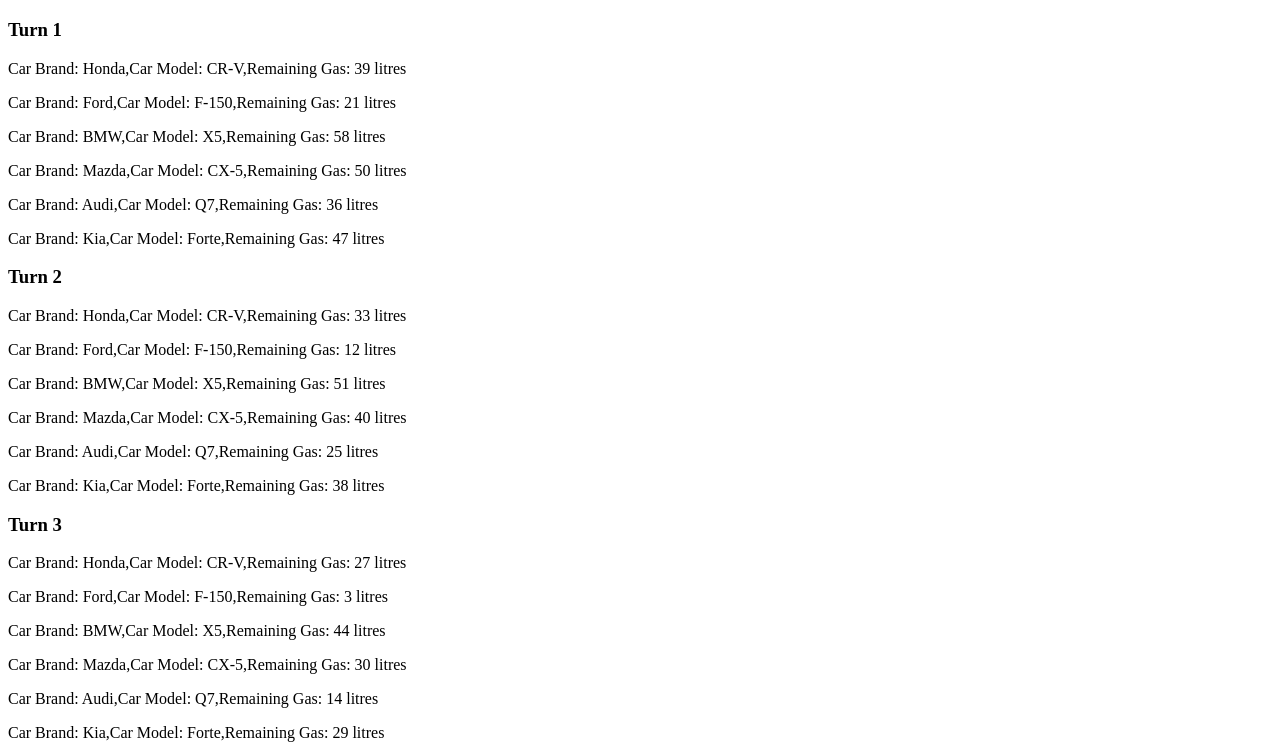
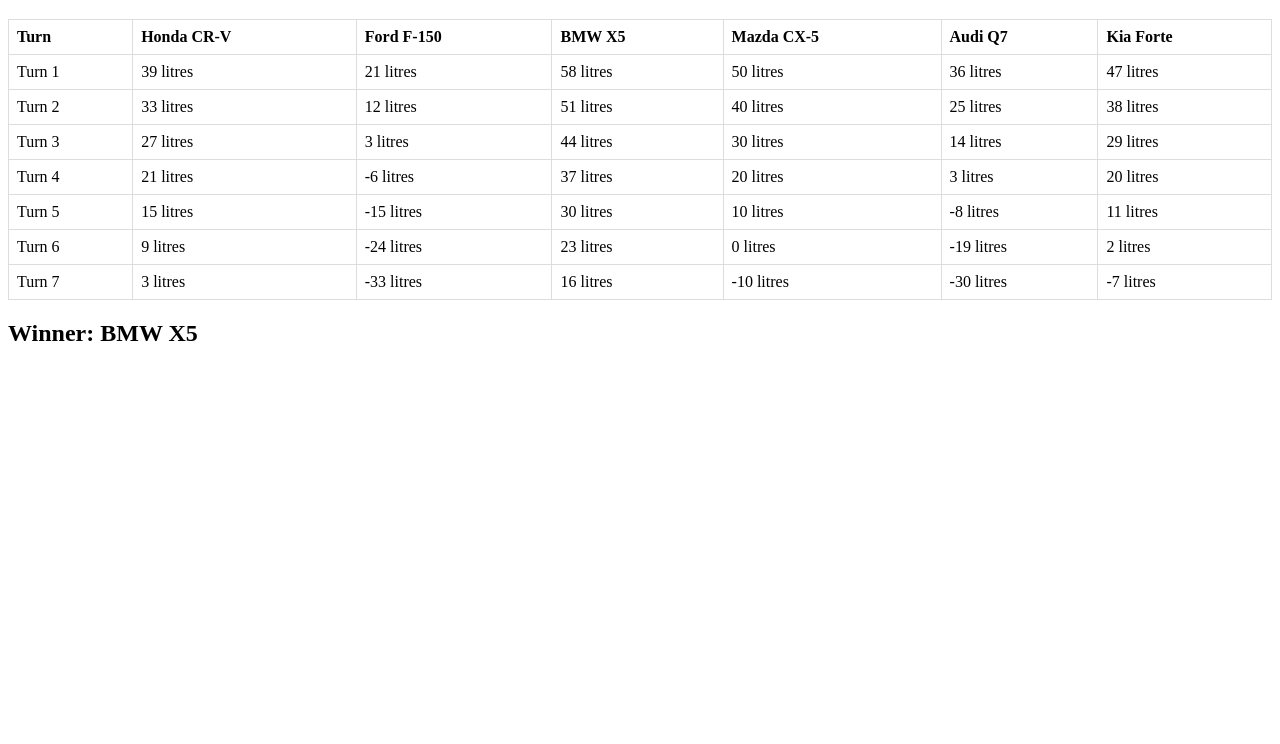
Before and after one commit to jainam0909/Assignment3-4, a plain HTML site: page index.html in a window 1280 px wide. Shown: the part 61-805 px from the top of the page. Drawn offline with Linux system fonts and the light colour scheme.

Commit message:
Update the display design in tabular format and displayed the winner in the last

```diff
--- a/index.html
+++ b/index.html
@@ -4,6 +4,17 @@
 <meta charset="UTF-8">
 <meta name="viewport" content="width=device-width, initial-scale=1.0">
 <title>Car Race</title>
+<style>
+  table {
+    border-collapse: collapse;
+    width: 100%;
+  }
+  th, td {
+    border: 1px solid #ddd;
+    padding: 8px;
+    text-align: left;
+  }
+</style>
 </head>
 <body>
   <h1>Car Race</h1>
@@ -12,7 +23,7 @@
   </div>
 
   <script>
-   //car class defination
+   //car class definition
     class Car {
       constructor(brand, model, year, color, price, gas) {
         this.brand = brand;
@@ -33,7 +44,7 @@
       raceTurn(currentYear) {
         const yearsOld = currentYear - this.year;
         let gasLoss = 5 + yearsOld;
-        this.gas =this.gas-gasLoss;
+        this.gas = this.gas - gasLoss;
         return this.gas;
       }
     }
@@ -50,14 +61,47 @@
     const raceResults = document.getElementById("car-race-display");
     const cars = [honda, ford, bmw, mazda, audi, kia];
 
+    // Perform race simulation
+    let winner = null;
+    let maxRemainingGas = -1;
+
+    const table = document.createElement("table");
+    const headerRow = document.createElement("tr");
+    headerRow.innerHTML = "<th>Turn</th>";
+    cars.forEach(car => {
+      const th = document.createElement("th");
+      th.textContent = `${car.brand} ${car.model}`;
+      headerRow.appendChild(th);
+    });
+    table.appendChild(headerRow);
+
     for (let i = 1; i <= 7; i++) {
-      const result = document.createElement("div");
-      result.innerHTML = `<h3>Turn ${i}</h3>`;
+      const resultRow = document.createElement("tr");
+      const turnCell = document.createElement("td");
+      turnCell.textContent = `Turn ${i}`;
+      resultRow.appendChild(turnCell);
+
       cars.forEach(car => {
         const remainingGas = car.raceTurn(currentYear);
-        result.innerHTML += `<p>Car Brand: ${car.brand},Car Model: ${car.model},Remaining Gas: ${remainingGas} litres</p>`;
+        const td = document.createElement("td");
+        td.textContent = `${remainingGas} litres`;
+        resultRow.appendChild(td);
+        if (remainingGas > maxRemainingGas) {
+          maxRemainingGas = remainingGas;
+          winner = car;
+        }
       });
-      raceResults.appendChild(result);
+
+      table.appendChild(resultRow);
+    }
+
+    raceResults.appendChild(table);
+
+    // Display winner
+    if (winner) {
+      const winnerDiv = document.createElement("div");
+      winnerDiv.innerHTML = `<h2>Winner: ${winner.brand} ${winner.model} </h2>`;
+      raceResults.appendChild(winnerDiv);
     }
   </script>
 </body>
```
